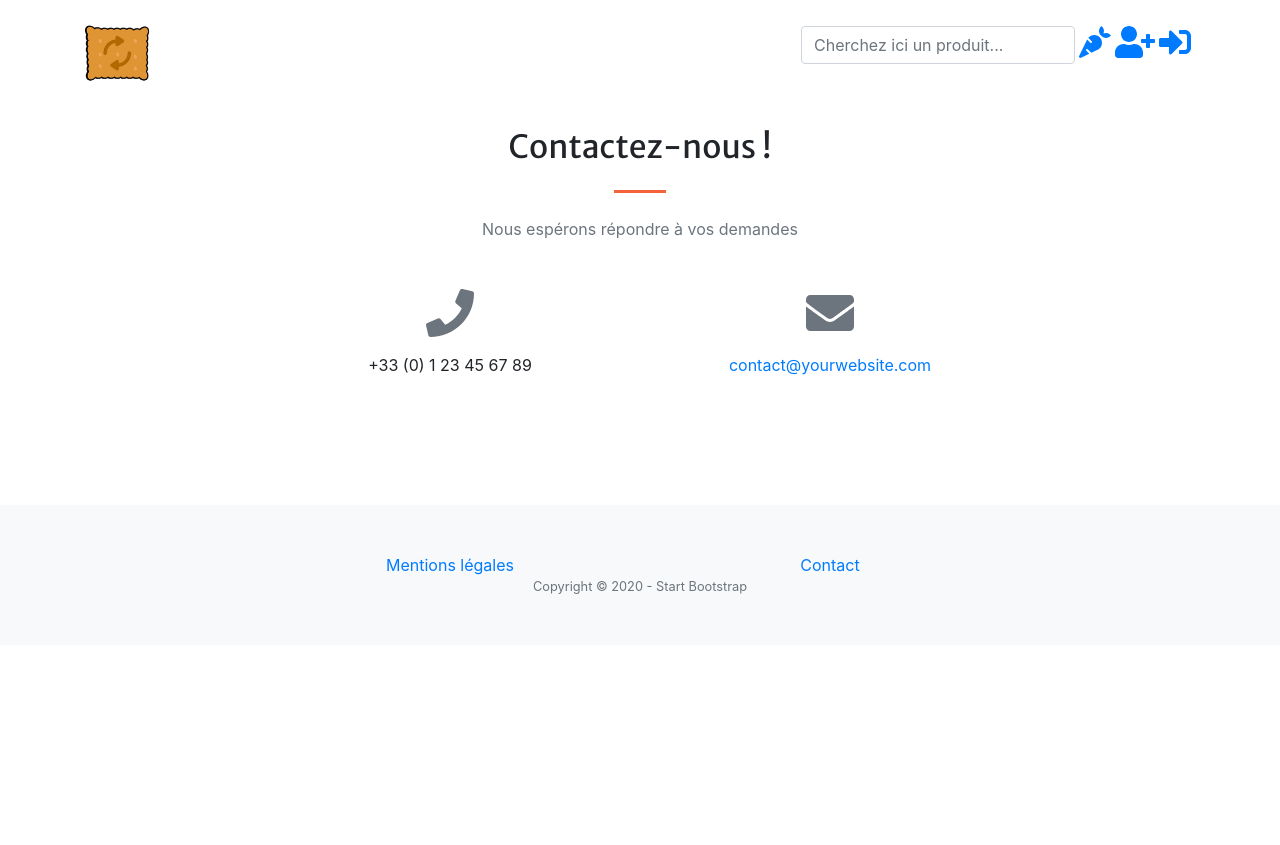
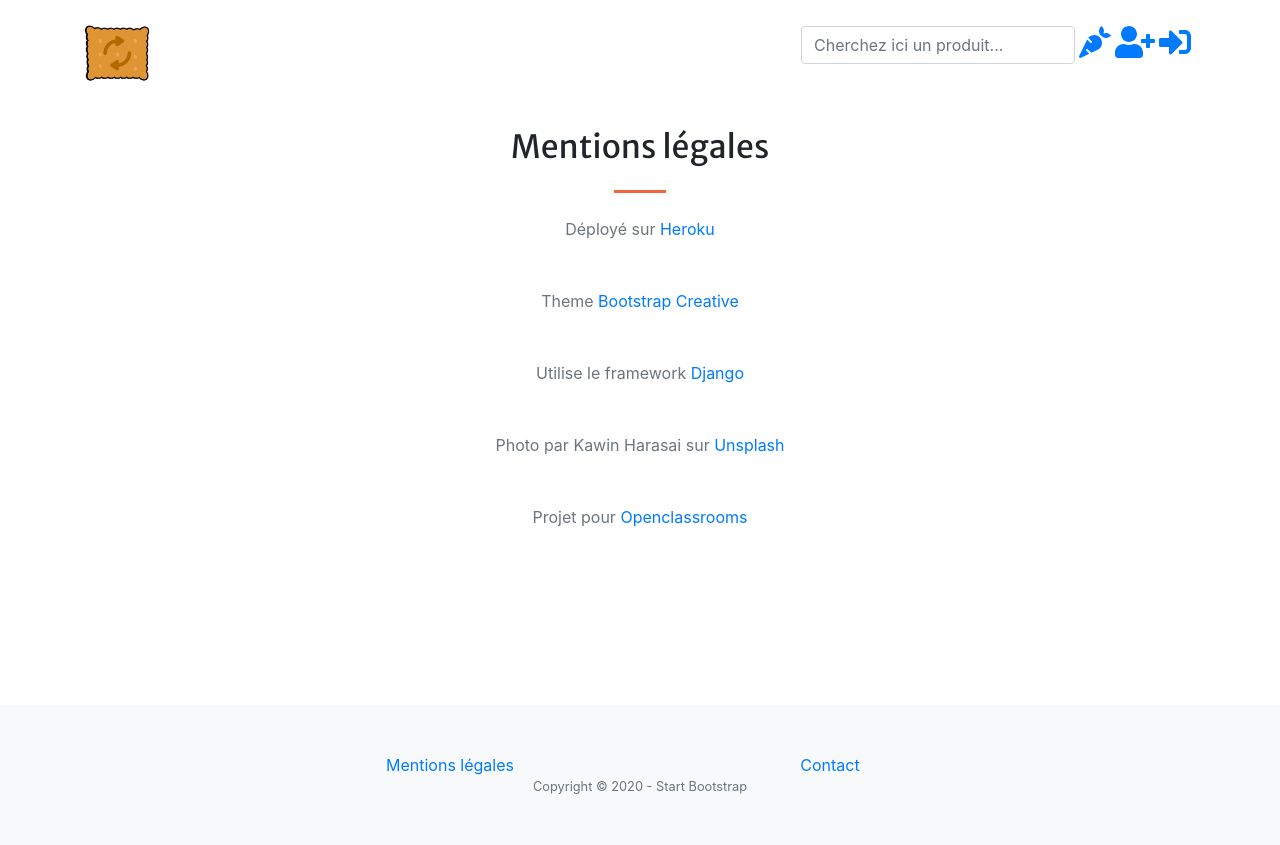
Before and after one commit to smtr42/P8_pb, a Django app: page /notice in a window 1280 px wide. Before the commit the page ends 594 px from the top, so only its background shows below. Run offline with Django 3.2, Linux system fonts and the light colour scheme; style sheets or scripts are compiled from the project's sources; some libraries are stand-ins or nearby versions.

Commit message:
Add link to home page and general links

```diff
--- a/pages/templates/pages/notice.html
+++ b/pages/templates/pages/notice.html
@@ -4,9 +4,26 @@
 <html lang="fr">
 <head>
     <meta charset="UTF-8">
-    <title>Title</title>
+    <title>Mentions légales</title>
 </head>
 <body>
-
+        {% block mentions %}
+        <!-- mentions légales-->
+        <section id="contact" class="page-section">
+          <div class="container">
+            <div class="row justify-content-center">
+              <div class="col-lg-8 text-center">
+                <h2 class="mt-0">Mentions légales</h2>
+                <hr class="divider my-4">
+                <p class="text-muted mb-5">Déployé sur <a href="https://www.heroku.com/">Heroku</a></p>
+                  <p class="text-muted mb-5">Theme <a href="https://github.com/BlackrockDigital/startbootstrap-creative">Bootstrap Creative</a></p>
+                  <p class="text-muted mb-5">Utilise le framework <a href="https://www.djangoproject.com/">Django</a></p>
+                  <p class="text-muted mb-5">Photo par Kawin Harasai sur <a href="https://unsplash.com/@kawin">Unsplash</a></p>
+                  <p class="text-muted mb-5">Projet pour <a href="https://openclassrooms.com/fr/paths/68-developpeur-dapplication-python">Openclassrooms</a></p>
+              </div>
+            </div>
+          </div>
+        </section>
+        {% endblock mentions %}
 </body>
 </html>
--- a/products/templates/products/sub_list.html
+++ b/products/templates/products/sub_list.html
@@ -4,7 +4,7 @@
 <html lang="fr">
 <head>
     <meta charset="UTF-8">
-    <title>Title</title>
+    <title>Pur Beurre</title>
 </head>
 <body>
 {% block header %}
--- a/templates/base.html
+++ b/templates/base.html
@@ -28,8 +28,8 @@
         {% block nav %}
             <nav class="navbar navbar-expand-lg navbar-light fixed-top py-3" id="mainNav">
                 <div class="container">
-                    <a class="navbar-brand" href="#">
-                      <img src="{% static 'dist/assets/img/logo-100.png' %}" alt="">
+                    <a class="navbar-brand" href="{% url 'pages:index' %}">
+                      <img src="{% static 'dist/assets/img/logo-100.png' %}" alt="Pur beurre">
                     </a>
                     <a class="navbar-brand js-scroll-trigger"
                        href="{% url 'pages:index' %}">Pur Beurre</a><button
@@ -69,30 +69,8 @@
         {% block content %}
         {% endblock content %}
 
+        <!-- Contact-->
         {% block contact %}
-        <!-- Contact-->
-        <section id="contact" class="page-section">
-          <div class="container">
-            <div class="row justify-content-center">
-              <div class="col-lg-8 text-center">
-                <h2 class="mt-0">Contactez-nous !</h2>
-                <hr class="divider my-4">
-                <p class="text-muted mb-5">Nous espérons répondre à vos demandes</p>
-              </div>
-            </div>
-            <div class="row">
-              <div class="col-lg-4 ml-auto text-center mb-5 mb-lg-0">
-                <i class="fas fa-phone fa-3x mb-3 text-muted"></i>
-                <div>+33 (0) 1 23 45 67 89</div>
-              </div>
-              <div class="col-lg-4 mr-auto text-center">
-                <i class="fas fa-envelope fa-3x mb-3 text-muted"></i>
-                <!-- Make sure to change the email address in anchor text AND the link below! -->
-                <a class="d-block" href="mailto:contact@yourwebsite.com">contact@yourwebsite.com</a>
-              </div>
-            </div>
-          </div>
-        </section>
         {% endblock contact %}
 
         {% block scripts %}
@@ -107,10 +85,11 @@
             <script src="{% static 'js/autocomplete.js' %}"></script>
         {% endblock scripts %}
 
+        {% block mentions %}
+        {% endblock mentions %}
 
         {% block footer %}
         <!-- Footer-->
-
         <footer class="bg-light py-5">
             <div class="container">
                 <div class="row">
```
Also changed, not shown: pages/templates/pages/index.html (+26 -2 lines).
